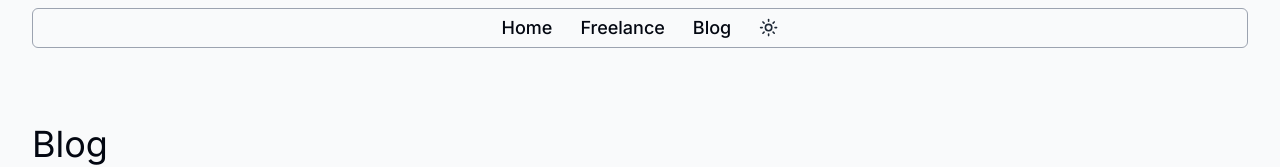
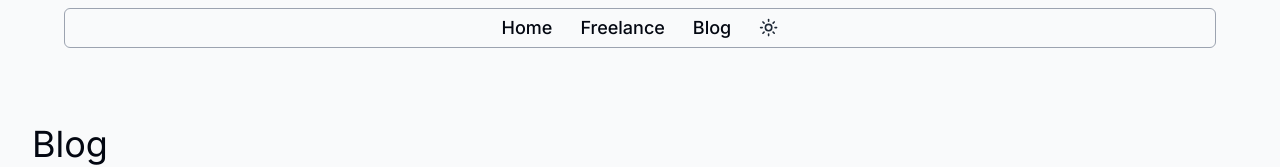
Before and after one commit to patriciosebastian/personal-website, a Next.js app: page /blog in a window 1280 px wide. Shown: the top 167 px of the page. Built offline with nearby package versions, Linux system fonts and the light colour scheme; no server answers; the database is empty.

Commit message:
updated responsive widths for navbar

```diff
--- a/src/components/mobile-nav.jsx
+++ b/src/components/mobile-nav.jsx
@@ -4,7 +4,7 @@ import { ThemeToggle } from './theme-toggle'
 
 export default function MobileNav() {
   return (
-    <div className="sticky top-2 z-20">
+    <div className="sticky top-2 z-20 max-w-lg lg:max-w-3xl xl:max-w-6xl mx-auto">
       <Menubar className="justify-center">
         <MenubarMenu>
           <MenubarTrigger><Link href="/">Home</Link></MenubarTrigger>
```
